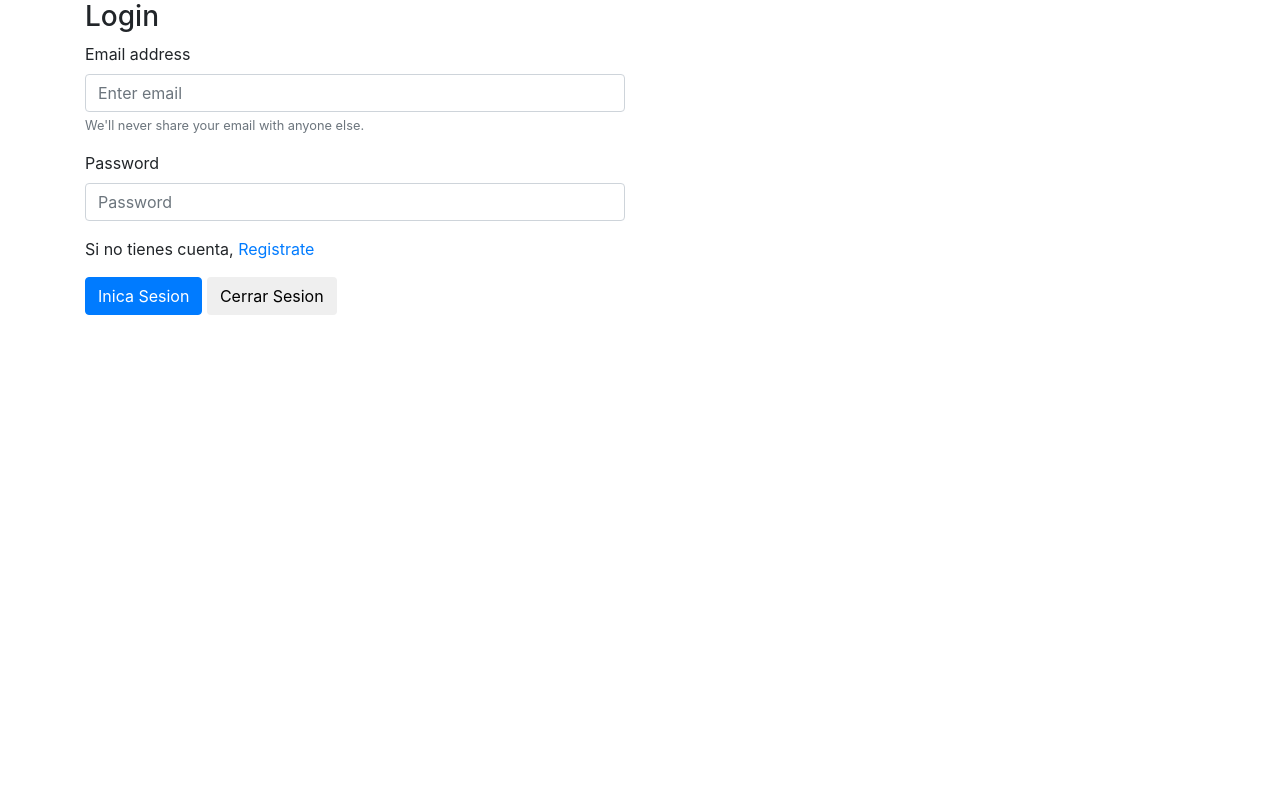
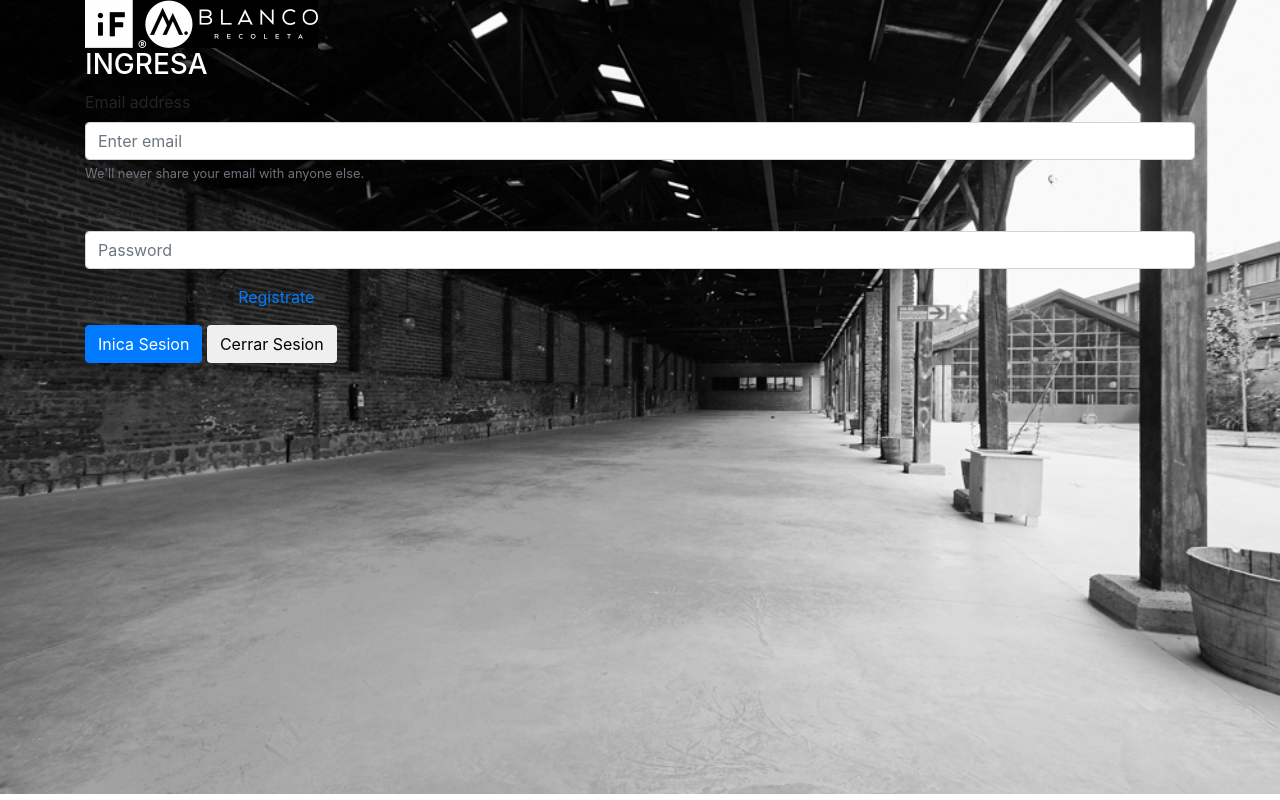
Before and after one commit to keafuentealba/Visit-App-Me, a plain HTML site: page login.html in a window 1280 px wide. Drawn offline with nearby package versions, Linux system fonts and the light colour scheme.

Commit message:
varios cambios

```diff
--- a/css/style.css
+++ b/css/style.css
@@ -0,0 +1,23 @@
+body{
+background-image: url('../img/foto.jpg');
+background-position: right;
+    background-position-y: unset;
+    height: -webkit-fill-available !important;
+    background-repeat: no-repeat;
+    background-size: cover;
+
+}
+
+.if{
+    position: relative;
+    display: inline-block;
+    background-color: black;
+    border-color: black;
+
+
+}
+
+
+H3{
+    color: #ffffff;
+}
--- a/login.html
+++ b/login.html
@@ -5,15 +5,25 @@
     <meta name="viewport" content="width=device-width, initial-scale=1.0">
     <meta http-equiv="X-UA-Compatible" content="ie=edge">
     <link rel="stylesheet" href="https://stackpath.bootstrapcdn.com/bootstrap/4.1.3/css/bootstrap.min.css" integrity="sha384-MCw98/SFnGE8fJT3GXwEOngsV7Zt27NXFoaoApmYm81iuXoPkFOJwJ8ERdknLPMO" crossorigin="anonymous">
+    <link href="https://fonts.googleapis.com/css?family=Rubik" rel="stylesheet">
     <link rel="stylesheet" href="css/style.css">
     <title>Visit App Me</title>
 </head>
 <body>
-    <div class="container ">
+  <div class="container">
+    <div class="row justify-content-center">
+      <div class="col-12 col-md-12 col-sm-12">
+        <img class="if" src="img/LOGO_If.png">
 
-      <div class="row">
-        <div class="col-sm-6 col-md-6 col-12">
-            <h3>Login</h3>
+      </div>
+    </div>
+
+  </div>
+
+    <div class="container">
+      <div class="row justify-content-center">
+        <div class="col-12 col-md-12 col-sm-12">
+            <h3>INGRESA</h3>
             <div class="form-group">
               <label for="exampleInputEmail1">Email address</label>
               <input type="email" class="form-control" id="exampleInputEmail1" aria-describedby="emailHelp" placeholder="Enter email">
```
Also changed, not shown: opciones.html (+3 -2 lines), registroIf.html (+1 -0 lines), registroVisita.html (+1 -0 lines), img/LOGO_If.png (added), img/foto.jpg (added).
